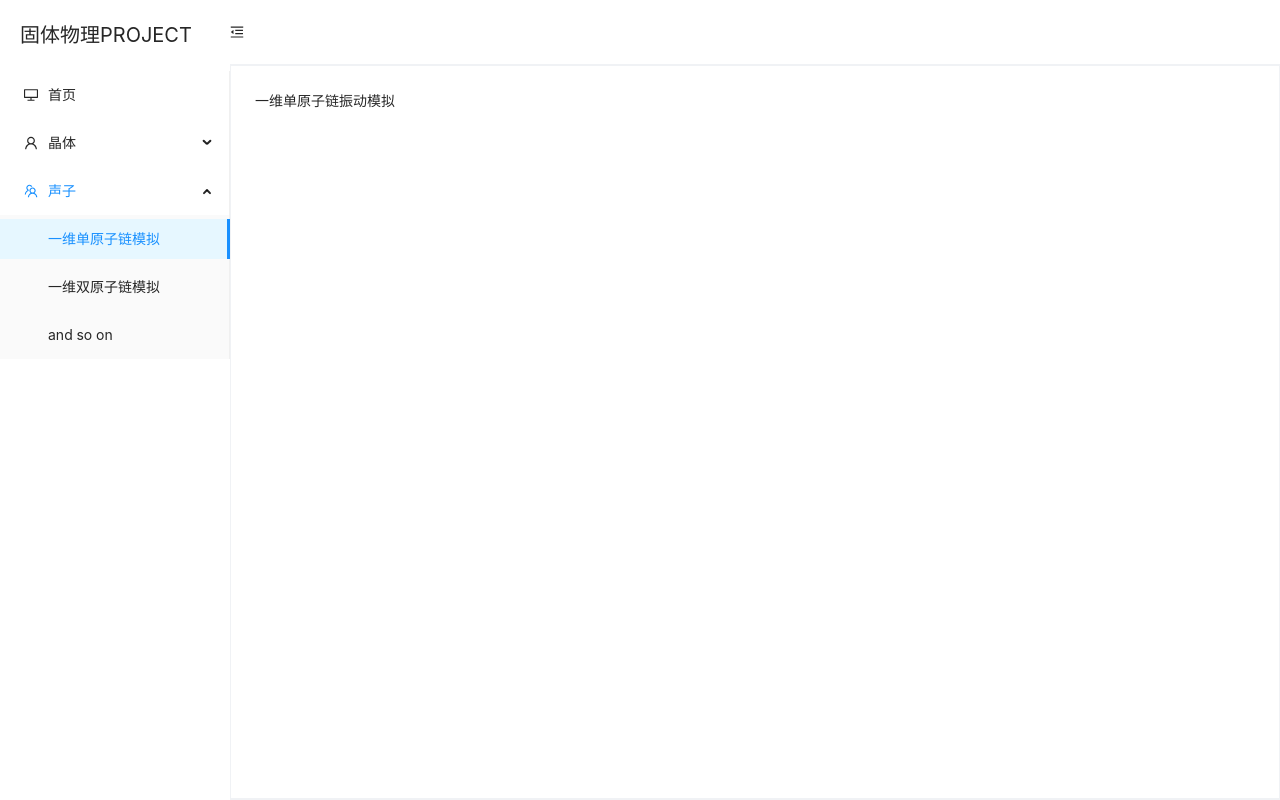
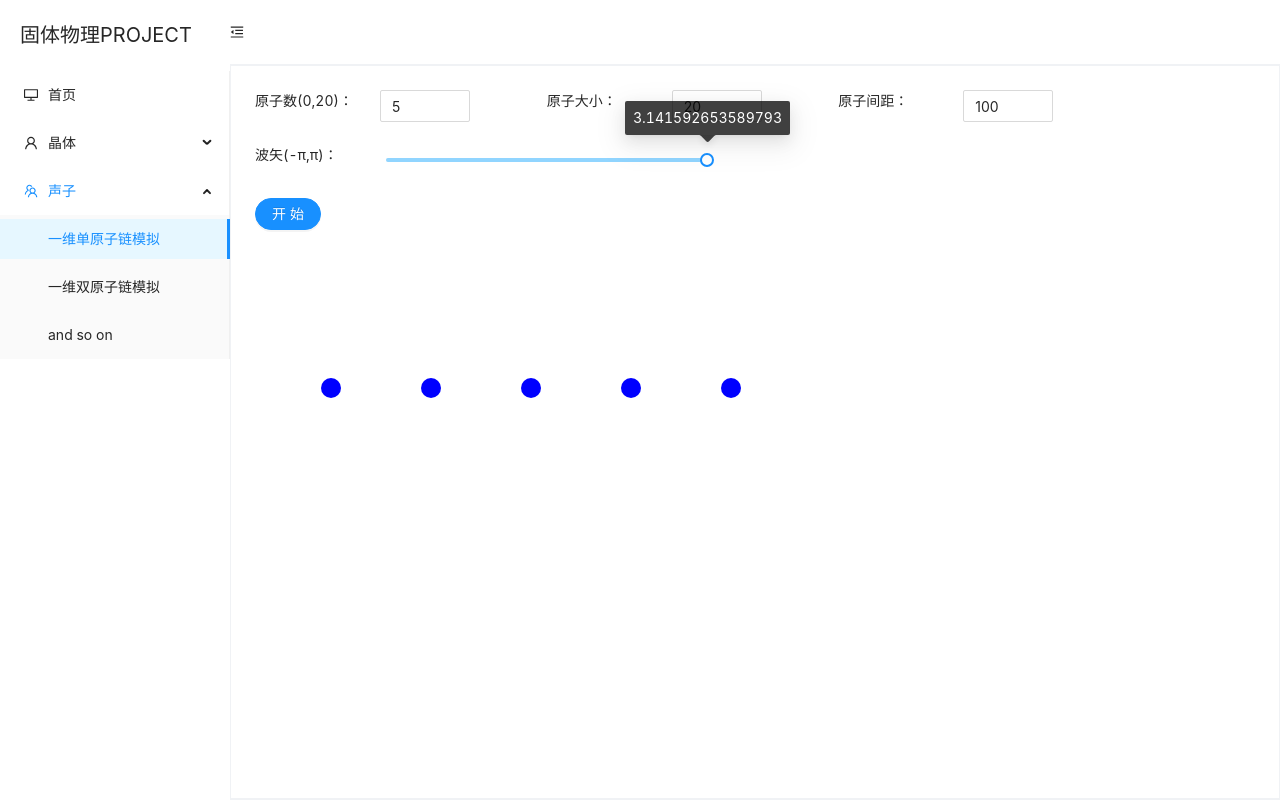
Before and after one commit to JJGlamour/solid-physics, a React (Create React App) app: page /#/phonon/one-atom in a window 1280 px wide. Built offline with nearby package versions, Linux system fonts and the light colour scheme.

Commit message:
单原子链基本实现

```diff
--- a/src/components/oneatom.js
+++ b/src/components/oneatom.js
@@ -1,11 +1,116 @@
 import React from "react";
+import { InputNumber, Slider, Row, Col, Button } from "antd";
 
 
 class OneAtom extends React.Component {
+
+    constructor(props) {
+        super(props);
+        this.state = {
+            // 默认五个原子
+            n: 5,
+            // 默认波矢
+            q: Math.PI,
+            atomsize: 20,
+            distance: 100,
+            interval: undefined
+        };
+        this.handleChangeQ = this.handleChangeQ.bind(this);
+        this.handleChangeN = this.handleChangeN.bind(this);
+        this.handleChangeSize = this.handleChangeSize.bind(this);
+        this.handleChangeDistance = this.handleChangeDistance.bind(this);
+        this.move = this.move.bind(this);
+    }
+
+    handleChangeQ(q) {
+        this.setState({ q: q });
+    }
+
+    handleChangeN(n) {
+        this.setState({ n: n });
+        // clearInterval(this.state.interval);
+    }
+    handleChangeSize(size) {
+        this.setState({ atomsize: size })
+    }
+    handleChangeDistance(dis) {
+        this.setState( { distance: dis } )
+    }
+
+    move() {
+        function moveOneAtom(elem, y) {
+            elem.style.bottom = y + "px";
+        }
+        const q = this.state.q;
+        let t = 0;
+        let elements = [];
+
+        // 提前找出元素消除时延问题
+        for(let i=0; i < this.state.n; i++){
+            elements.push(document.querySelector(`#atom${i}`));
+        }
+        const start = setInterval(() => {
+            for(let i = 0; i < this.state.n; i++) {
+                let y = Math.cos(q *(i+1)  - (1/50) * Math.abs(Math.sin(q/2)) * t);
+                // console.log(y)
+                moveOneAtom(elements[i], y * 70);
+            }
+            t++;
+        }, 1);
+        console.log(start)
+        // this.setState({ interval: start });
+    }
+
     render() {
+        // 原子组件
+        const state = this.state;
+        function Box() {
+            const ns = [];
+            for(let i = 0; i < state.n; i++) {
+                ns.push(i);
+            }
+            const atoms = ns.map((i) =>
+                <div
+                style={{ position: "absolute", width: `${state.atomsize}px`, height: `${state.atomsize}px`,
+                background: "blue", bottom: "0px", left: `${state.distance*i}px`, borderRadius: `${state.atomsize/2}px`
+                }} key={i} id={`atom${i}`}></div>
+            )
+            const box = <div style={{ height: "200px", position: "relative" }}>
+                { atoms }
+            </div>
+            return box
+        }
+
         return (
             <div>
-               一维单原子链振动模拟
+                <Row>
+                    <Col span={3} style={{ overflow: "hidden"}}>原子数(0,20)：</Col>
+                    <Col span={4}>
+                        <InputNumber min={1} max={20} onChange={this.handleChangeN} defaultValue={5}></InputNumber>
+                    </Col>
+                    <Col span={3} style={{ overflow: "hidden"}}>原子大小：</Col>
+                    <Col span={4}>
+                        <InputNumber min={10} max={40} onChange={this.handleChangeSize} defaultValue={20}></InputNumber>
+                    </Col>
+                    <Col span={3} style={{ overflow: "hidden"}}>原子间距：</Col>
+                    <Col span={4}>
+                        <InputNumber min={50} max={200} onChange={this.handleChangeDistance} defaultValue={100}></InputNumber>
+                    </Col>
+                </Row>
+                <br></br>
+                <Row>
+                    <Col span={3}>
+                        波矢(-π,π)：
+                    </Col>
+                    <Col span={8}>
+                        <Slider min={-Math.PI} max={Math.PI} step={0.01} defaultValue={Math.PI} onChange={this.handleChangeQ} tooltipVisible/>
+                    </Col>
+                </Row>
+                <br></br>
+                <Row>
+                    <Button type="primary" shape="round" onClick={this.move}>开始</Button>
+                    <Box></Box>
+                </Row>
             </div>
         )
     }
```
Lines whose indentation alone changed are shown as unchanged.
